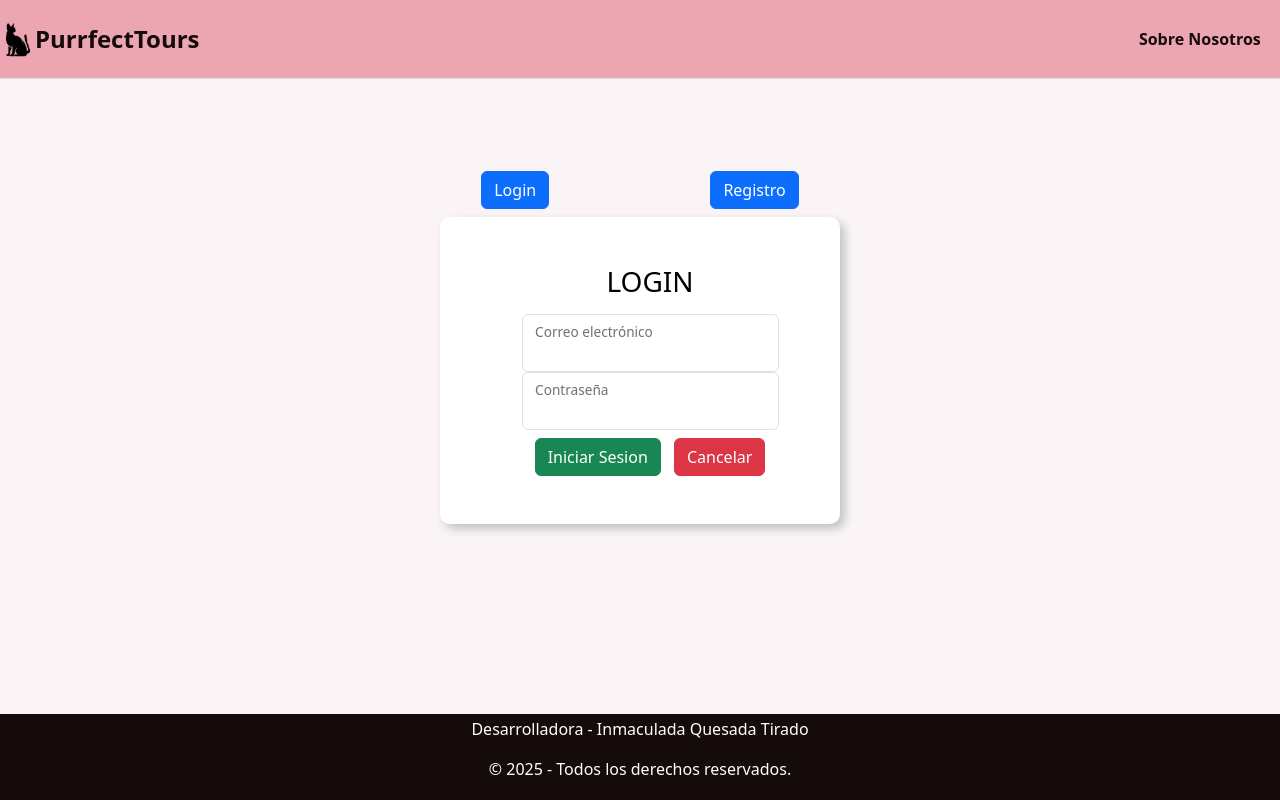
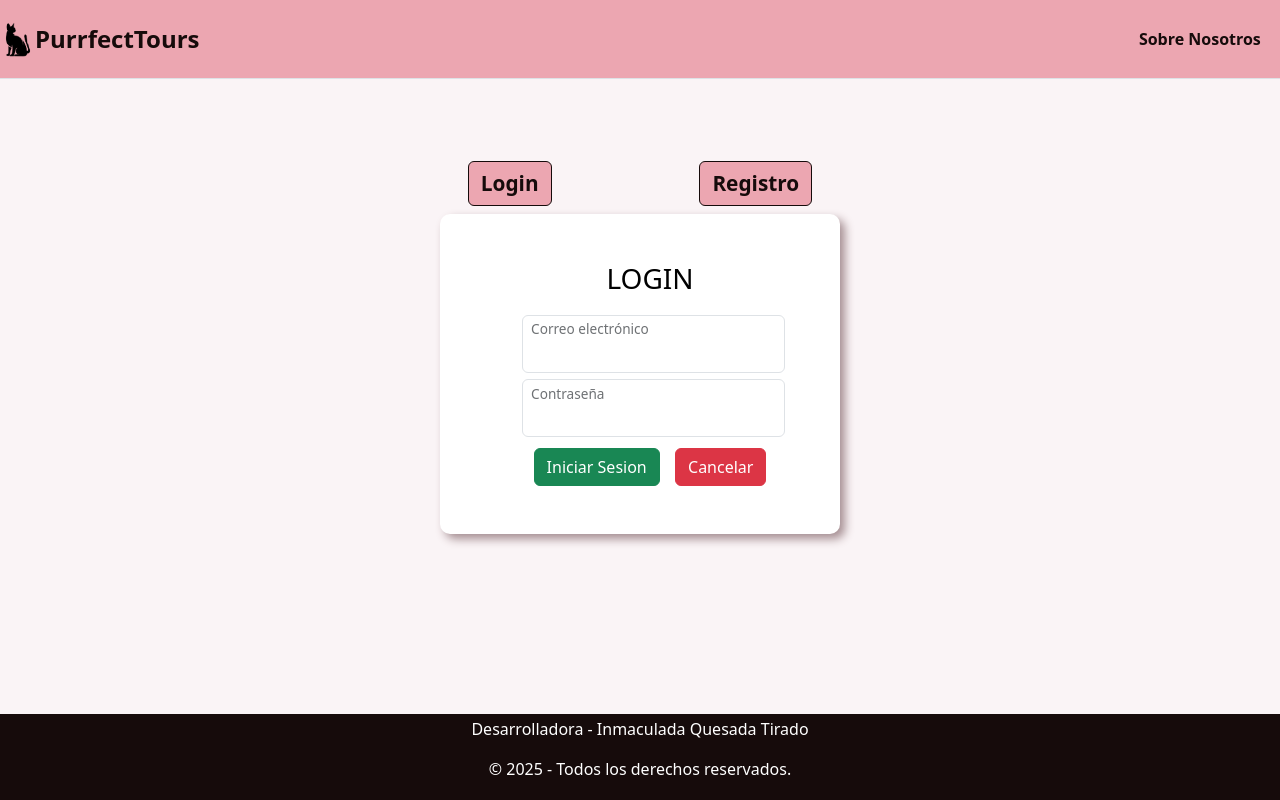
Before and after one commit to iquetir858/proyectoFreeTours, a Vue app in the folder freetours_Inma/: page /login in a window 1280 px wide. Built offline with nearby package versions, Linux system fonts and the light colour scheme.

Commit message:
Estilo login/registro cambiado pt1--Hay que mejorarlo

```diff
--- a/freetours_Inma/src/views/LoginView.vue
+++ b/freetours_Inma/src/views/LoginView.vue
@@ -99,7 +99,7 @@ function userRegister() {
 
 <template>
     <div id="generalDiv" class="d-flex flex-column justify-content-center align-items-center mt-5">
-        <div id="buttonsChange" class="d-flex justify-content-evenly w-50">
+        <div id="botonesCambio" class="d-flex justify-content-evenly w-50">
             <RouterLink class="text-white" to="/login">
                 <button class="btn btn-primary text-decoration-none">Login</button>
             </RouterLink>
@@ -168,13 +168,27 @@ function userRegister() {
     /* Ocupará toda la pantalla */
 }
 
+#botonesCambio button {
+    font-size: 1.3em;
+    font-weight: bold;
+    background-color: rgb(236, 166, 177);
+    border: 1px solid rgb(22, 11, 11);
+    color: rgb(22, 11, 11);
+}
+
+#botonesCambio button:hover {
+    background-color: rgb(22, 11, 11);
+    color: rgb(238, 182, 191);
+}
+
+
 #loginDiv,
 #registerDiv {
     width: 100%;
     max-width: 400px;
     /* Para que no sean demasiado anchos */
     text-align: center;
-    box-shadow: 5px 5px 10px #c3c3c3;
+    box-shadow: 5px 5px 10px #a58e92;
     border-radius: 10px;
 }
 
@@ -187,5 +201,6 @@ form {
 
 input {
     max-width: 300px;
+    margin: 0.2em;
 }
 </style>
```
